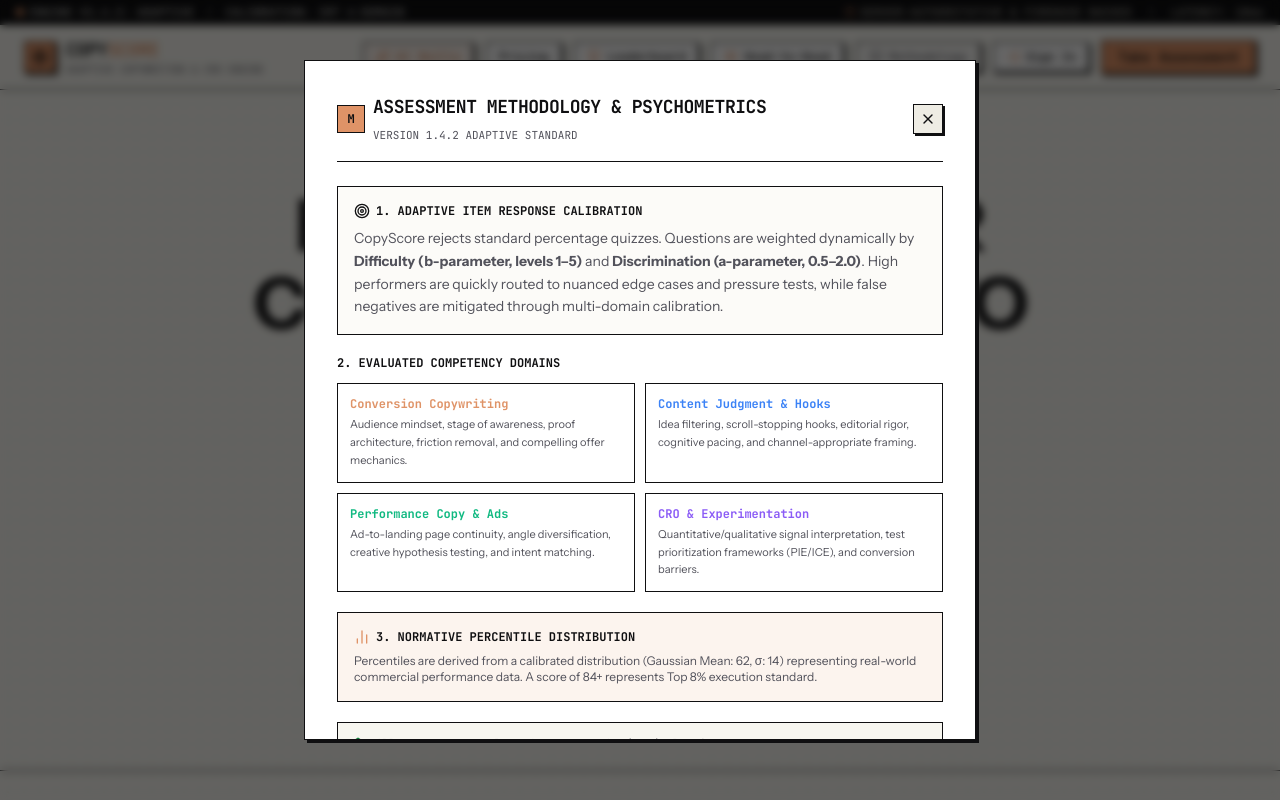
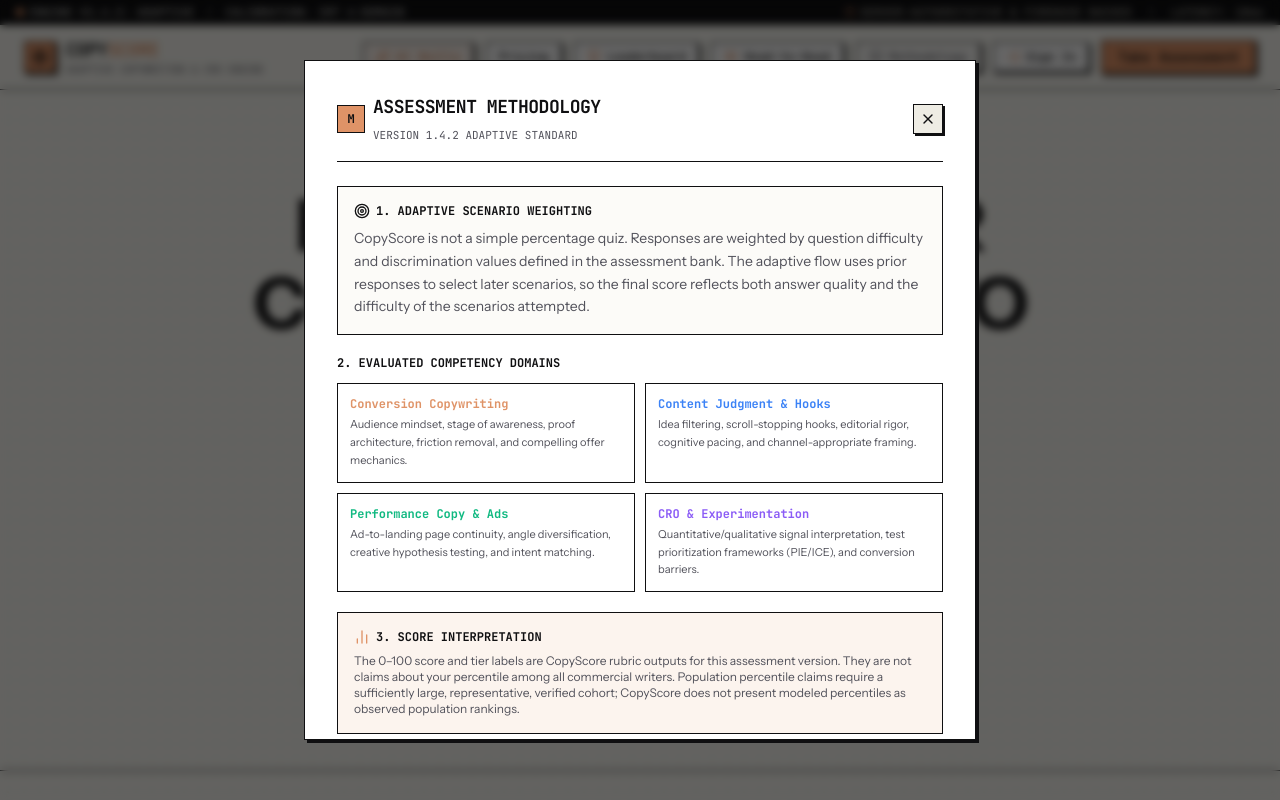
Before and after one commit to imMamdouhaboammar/CopyScore, a Next.js app: page / in a window 1280 px wide. Both pictures are taken after a click on the button "Methodology". Shown: the top 800 px of the page. Built offline with nearby package versions, Linux system fonts and the light colour scheme; no server answers.

Commit message:
fix(assessment): describe score interpretation honestly

```diff
--- a/components/assessment/MethodologyModal.tsx
+++ b/components/assessment/MethodologyModal.tsx
@@ -1,7 +1,7 @@
 'use client';
 
 import React from 'react';
-import { X, BookOpen, ShieldCheck, Target, BarChart2, CheckCircle2 } from 'lucide-react';
+import { X, ShieldCheck, Target, BarChart2 } from 'lucide-react';
 import { DOMAINS } from '@/lib/types/assessment';
 
 interface MethodologyModalProps {
@@ -15,7 +15,6 @@
   return (
     <div className="fixed inset-0 z-50 flex items-center justify-center p-4 bg-black/60 backdrop-blur-xs animate-fade-in">
       <div className="patter-card bg-white max-w-2xl w-full max-h-[85vh] overflow-y-auto shadow-[8px_8px_0px_#0f0f11] border-[2px] p-6 sm:p-8 space-y-6 relative">
-        {/* Header */}
         <div className="flex items-center justify-between border-b-[1.5px] border-[#0f0f11] pb-4">
           <div className="flex items-center gap-2">
             <div className="h-7 w-7 bg-[#df9367] border border-[#0f0f11] flex items-center justify-center font-mono font-bold text-xs">
@@ -23,7 +22,7 @@
             </div>
             <div>
               <h2 className="font-mono font-bold text-base sm:text-lg text-[#0f0f11] uppercase tracking-tight">
-                Assessment Methodology & Psychometrics
+                Assessment Methodology
               </h2>
               <span className="text-[11px] font-mono text-[#52525b]">
                 VERSION 1.4.2 ADAPTIVE STANDARD
@@ -40,20 +39,17 @@
           </button>
         </div>
 
-        {/* Content */}
         <div className="space-y-5 text-xs sm:text-sm text-[#0f0f11] leading-relaxed">
-          {/* Section 1: Item Response Theory */}
           <div className="p-4 bg-[#fcfbf8] border-[1.5px] border-[#0f0f11] space-y-2">
             <div className="flex items-center gap-1.5 font-mono font-bold text-xs uppercase text-[#df9367]">
               <Target className="w-4 h-4 text-[#0f0f11]" />
-              <span className="text-[#0f0f11]">1. Adaptive Item Response Calibration</span>
+              <span className="text-[#0f0f11]">1. Adaptive Scenario Weighting</span>
             </div>
             <p className="text-[#52525b]">
-              CopyScore rejects standard percentage quizzes. Questions are weighted dynamically by <strong>Difficulty (b-parameter, levels 1–5)</strong> and <strong>Discrimination (a-parameter, 0.5–2.0)</strong>. High performers are quickly routed to nuanced edge cases and pressure tests, while false negatives are mitigated through multi-domain calibration.
+              CopyScore is not a simple percentage quiz. Responses are weighted by question difficulty and discrimination values defined in the assessment bank. The adaptive flow uses prior responses to select later scenarios, so the final score reflects both answer quality and the difficulty of the scenarios attempted.
             </p>
           </div>
 
-          {/* Section 2: 4-Domain Architecture */}
           <div className="space-y-3">
             <h3 className="font-mono font-bold text-xs uppercase text-[#0f0f11]">
               2. Evaluated Competency Domains
@@ -70,27 +66,24 @@
             </div>
           </div>
 
-          {/* Section 3: Normative Percentiles */}
           <div className="p-4 bg-[#fcf4ee] border-[1.5px] border-[#0f0f11] space-y-2">
             <div className="flex items-center gap-1.5 font-mono font-bold text-xs uppercase text-[#0f0f11]">
               <BarChart2 className="w-4 h-4 text-[#df9367]" />
-              <span>3. Normative Percentile Distribution</span>
+              <span>3. Score Interpretation</span>
             </div>
             <p className="text-xs text-[#52525b]">
-              Percentiles are derived from a calibrated distribution (Gaussian Mean: 62, σ: 14) representing real-world commercial performance data. A score of 84+ represents Top 8% execution standard.
+              The 0–100 score and tier labels are CopyScore rubric outputs for this assessment version. They are not claims about your percentile among all commercial writers. Population percentile claims require a sufficiently large, representative, verified cohort; CopyScore does not present modeled percentiles as observed population rankings.
             </p>
           </div>
 
-          {/* Section 4: Cryptographic Verification */}
           <div className="p-3 bg-[#f7f6f0] border border-[#0f0f11] flex items-start gap-2.5">
             <ShieldCheck className="w-4 h-4 text-[#15803d] shrink-0 mt-0.5" />
             <p className="text-[11px] font-mono text-[#52525b]">
-              All scores are evaluated server-authoritatively. Correct answer keys are never delivered to the client bundle, preventing client-side spoofing.
+              Final scores are evaluated server-authoritatively and cryptographically signed before they are published as verified results. Correct answer keys are not delivered to the client bundle.
             </p>
           </div>
         </div>
 
-        {/* Footer */}
         <div className="pt-2 border-t-[1.5px] border-[#0f0f11] flex justify-end">
           <button
             onClick={onClose}
```
